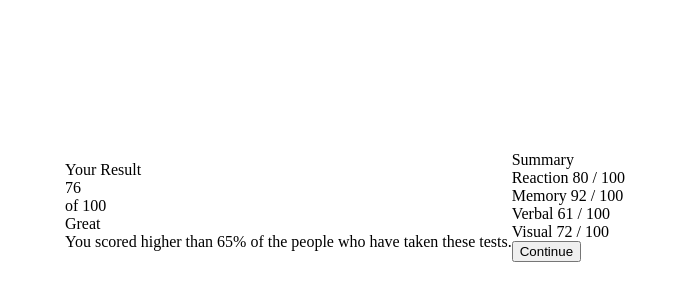
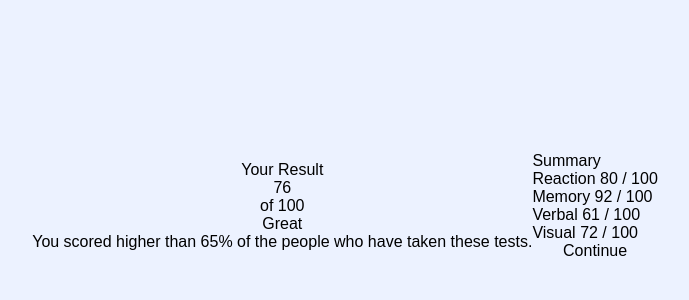
Before and after one commit to Tammyhi/FEM-Results-Summary-Component, a plain HTML site: page index.html in a window 1280 px wide. Shown: the part 194-494 px from the top of the page, without its empty margins (295-984 px from the left). Drawn offline with Linux system fonts and the light colour scheme; a web font is replaced by a local one.

Commit message:
refactor: add base and layout classes according to SMACSS methodologyy

```diff
--- a/styles.css
+++ b/styles.css
@@ -15,6 +15,14 @@ img {
 ul {
     list-style: none;
     padding: 0;
+}
+
+button {
+    background: none;
+    border: none;
+    padding: 0;
+    font: inherit;
+    cursor: pointer;
 }
 
 /* DESIGN SYSTEM */
@@ -47,11 +55,37 @@ ul {
     --font-size-xxl: 72px;
 }
 
+/* BASE CLASSES - default styles for html elements */
+@font-face {
+    font-family: 'HankenGrotesk';
+    src: url('/assets/fonts/HankenGrotesk-VariableFont_weight.tff') format('truetype');
+}
 
-/* STYLING */
+body {
+    font-family: 'HankenGrotesk', sans-serif;
+    font-size: var(--font-size-xs);
+    background-color: var(--clr-primary-bkdg);
+}
+
+/* LAYOUT CLASSES */
 main {
     height: 100vh;
     display: flex;
     justify-content: center;
     align-items: center;
 }
+
+.result, .score {
+    display: flex;
+    flex-direction: column;
+    align-items: center;
+}
+
+.summary {
+    display: flex;
+    flex-direction: column;
+}
+
+/* MODULE CLASSES - indep components or elements like buttons */
+
+/* STATE CLASSES */
```
